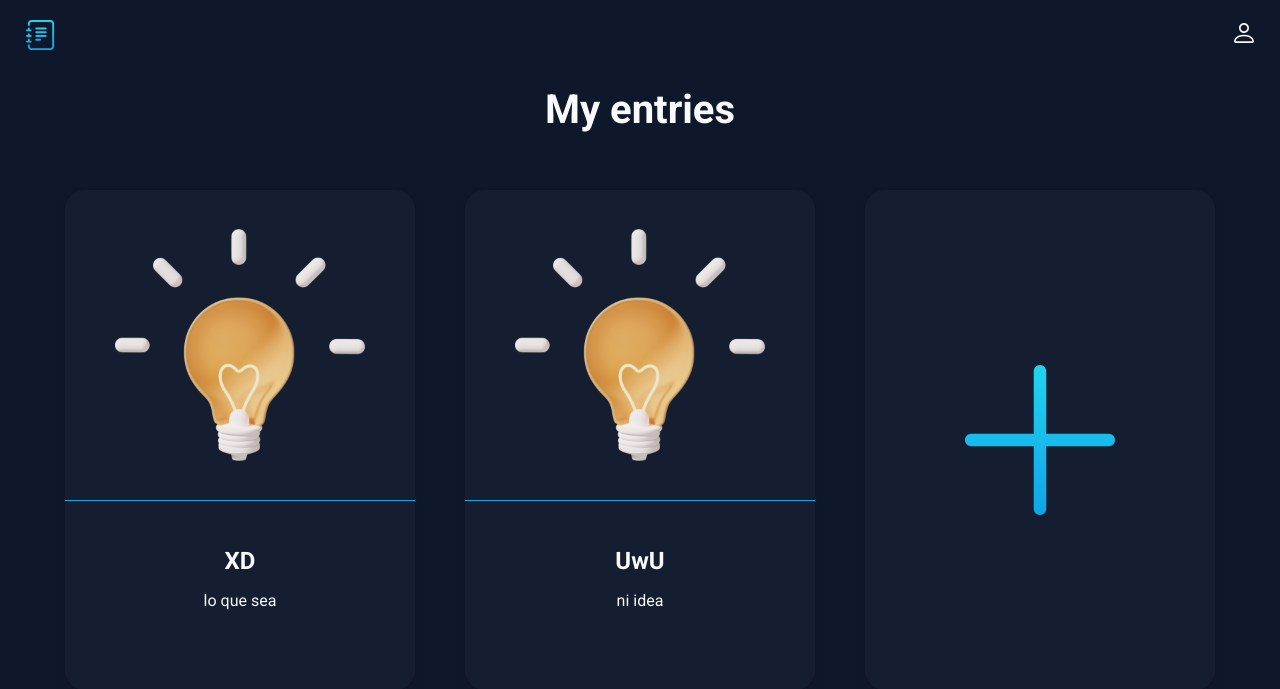
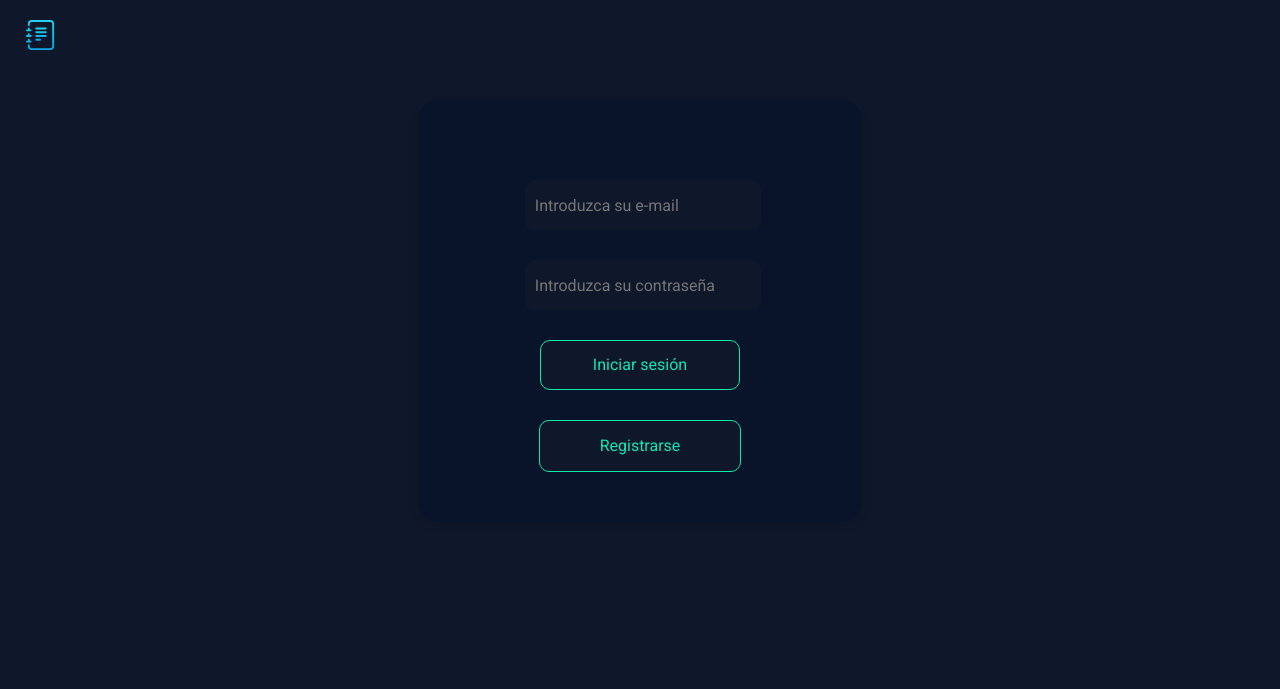
Before and after one commit to Banash1511/Diario, a Flask app: page / in a window 1280 px wide. Shown: the top 689 px of the page. Run offline with Flask 3, Linux system fonts and the light colour scheme.

Commit message:
Segundo Envio

```diff
--- a/main.py
+++ b/main.py
@@ -1,6 +1,6 @@
 # Importar
 from flask import Flask, render_template,request, redirect
-# Importando la biblioteca de bases de datos
+# Conectando a la biblioteca de bases de datos
 from flask_sqlalchemy import SQLAlchemy
 
 
@@ -8,18 +8,31 @@ app = Flask(__name__)
 # Conectando SQLite
 app.config['SQLALCHEMY_DATABASE_URI'] = 'sqlite:///diary.db'
 app.config['SQLALCHEMY_TRACK_MODIFICATIONS'] = False
-# Creación de una base de datos
-db = SQLAlchemy(app )
+# Creando una base de datos
+db = SQLAlchemy(app)
+# Creación de una tabla
 
-#Asignación #1. Crear una tabla de base de datos
-class Card (db.Model):
-    id = db.Column(db.Integer, primary_key = True)
-    title = db.Column(db.String(100), nullable = False)
-    subtitle = db.Column(db.String(300), nullable = False)
-    text = db.Column(db.Text, nullable = False)
+class Card(db.Model):
+    # Creación de columnas
+    # id
+    id = db.Column(db.Integer, primary_key=True)
+    # Título
+    title = db.Column(db.String(100), nullable=False)
+    # Descripción
+    subtitle = db.Column(db.String(300), nullable=False)
+    # Texto
+    text = db.Column(db.Text, nullable=False)
 
+    # Salida del objeto y del id
     def __repr__(self):
-        return f"<Card{self.id}>"
+        return f'<Card {self.id}>'
+
+
+#Asignación #2. Crear la tabla Usuario
+class User(db.Model):
+    id = db.Column(db.Integer, autoincrement=True, primary_key=True)
+    login = db.Column(db.String(100), nullable=False)
+    password = db.Column(db.String(30), nullable=False)
 
 
 
@@ -27,32 +40,68 @@ class Card (db.Model):
 
 
 
-# Ejecutar la página con contenido
-@app.route('/')
+
+# Ejecutar la página de contenidos
+@app.route('/', methods=['GET','POST'])
+def login():
+        error = ''
+        if request.method == 'POST':
+            form_login = request.form['email']
+            form_password = request.form['password']
+
+            #Asignación #4. Aplicar la autorización
+            user_db = User.query.all()
+            for user in user_db:
+                if form_login == user.login and form_password == user.password:
+                    return redirect("/index")
+
+            else:
+                error = "usuario o contraseña incorrecta"
+                return render_template("login.html", error = error)
+
+        else:
+            return render_template('login.html')
+
+
+
+@app.route('/reg', methods=['GET','POST'])
+def reg():
+    if request.method == 'POST':
+        login= request.form['email']
+        password = request.form['password']
+
+        #Asignación #3. Hacer que los datos del usuario se registren en la base de datos.
+        user = User(login = login, password = password)
+        db.session.add(user)
+        db.session.commit()
+
+
+        return redirect('/')
+
+    else:
+        return render_template('registration.html')
+
+
+# Ejecutar la página de contenidos
+@app.route('/index')
 def index():
-    # Visualización de los objetos de la DB
-    # Asignación #2. Mostrar los objetos de la DB en index.html
+    # Visualización de las entradas de la base de datos
     cards = Card.query.order_by(Card.id).all()
+    return render_template('index.html', cards=cards)
 
-    return render_template('index.html',
-                           #tarjetas = tarjetas
-                            cards = cards
-                           )
-
-# Ejecutar la página con la tarjeta
+# Ejecutar la página con la entrada
 @app.route('/card/<int:id>')
 def card(id):
-    # Asignación #2. Mostrar la tarjeta correcta por su id
     card = Card.query.get(id)
 
     return render_template('card.html', card=card)
 
-# Ejecutar la página y crear la tarjeta
+# Ejecutar la página de creación de entradas
 @app.route('/create')
 def create():
     return render_template('create_card.html')
 
-# El formulario de la tarjeta
+# El formulario de inscripción
 @app.route('/form_create', methods=['GET','POST'])
 def form_create():
     if request.method == 'POST':
@@ -60,18 +109,18 @@ def form_create():
         subtitle =  request.form['subtitle']
         text =  request.form['text']
 
-        # Asignación #2. Crear una forma de almacenar datos en la DB
-        cards = Card(title = title, subtitle = subtitle, text = text)
-        db.session.add(cards)
+        # Creación de un objeto que se enviará a la base de datos
+        card = Card(title=title, subtitle=subtitle, text=text)
+
+        db.session.add(card)
         db.session.commit()
+        return redirect('/index')
+    else:
+        return render_template('create_card.html')
 
 
 
 
-        return redirect('/')
-    else:
-        return render_template('create_card.html')
-
 
 if __name__ == "__main__":
     app.run(debug=True)
--- a/static/css/style.css
+++ b/static/css/style.css
@@ -4,12 +4,12 @@ body::-webkit-scrollbar {
   }
 
   body::-webkit-scrollbar-track {
-    background: #0F172A;        /* el color de la zona de la pista */
+    background: #0F172A;        /* el color de la zona de seguimiento */
   }
 
   body::-webkit-scrollbar-thumb {
-    background-color: rgba(30, 41, 59, 0.4);    /* el color del deslizador */
-    border-radius: 20px;       /* la redondez del deslizador */
+    background-color: rgba(30, 41, 59, 0.4);    /* el color de la barra de desplazamiento */
+    border-radius: 20px;       /* la redondez de la barra de desplazamiento */
     border: none;
   }
 
@@ -38,6 +38,7 @@ img {
 a {
     text-decoration: none;
     color: inherit;
+    transition: 0.2s;
 }
 
 ul {
@@ -96,7 +97,7 @@ ul {
 }
 
 .card__text {
-    border-top: 1px solid rgba(14, 165, 233, 1);
+    border-top: 1px solid rgb(14, 233, 149);
     width: inherit;
     display: flex;
     padding: 50px 0 20px;
@@ -130,7 +131,7 @@ ul {
 
 .card--creat:hover,
 .card:hover {
-    box-shadow: 0px 4px 10px rgba(14, 165, 233, 1);
+    box-shadow: 0px 4px 10px rgb(14, 233, 204);
 }
 
 .creat-form {
@@ -192,10 +193,10 @@ ul {
 }
 
 .form__button {
-    border: 1px solid rgba(14, 165, 233, 1);
+    border: 1px solid rgb(14, 233, 167);
     background: #0F172A;
     border-radius: 10px;
-    color: rgba(14, 165, 233, 1);
+    color: rgb(14, 233, 178);
     padding: 10px;
     font: inherit;
     width: 200px;
@@ -206,7 +207,7 @@ ul {
 
 .form__button:hover {
     color: #F8FAFC;
-    background:  rgba(14, 165, 233, 1);
+    background:  rgb(14, 233, 197);
 }
 
 .main {
@@ -237,10 +238,10 @@ ul {
 
 .main__link {
     display: block;
-    border: 1px solid rgba(14, 165, 233, 1);
+    border: 1px solid rgb(14, 233, 167);
     background: #0F172A;
     border-radius: 10px;
-    color: rgba(14, 165, 233, 1);
+    color: rgb(14, 233, 197);
     padding: 15px 10px;
     font: inherit;
     width: 200px;
@@ -251,5 +252,47 @@ ul {
 
 .main__link:hover {
     color: #F8FAFC;
-    background:  rgba(14, 165, 233, 1);
+    background:  rgb(14, 233, 178);
 }
+
+
+.main-login {
+    display: flex;
+    justify-content: center;
+    align-items: center;
+}
+
+.login {
+    width: 30%;
+    padding: 50px 30px;
+    display: flex;
+    gap: 30px;
+    flex-direction: column;
+    align-items: center;
+    background: rgba(1, 17, 43, 0.4);
+    border-radius: 20px;
+    box-shadow: 0px 4px 10px rgba(0, 0, 0, 0.1);
+}
+
+
+.login label {
+    width: 60%;
+}
+
+
+.reg__link {
+    height: fit-content;
+    text-align: center;
+    padding: 15px 0px;
+}
+
+.error {
+    font-size: 30px;
+    color: #aa1010;
+    font-style: italic;
+    font-family: "monospace"
+}
+
+.login__link:hover {
+    color: rgba(14, 165, 233, 1);
+}
--- a/templates/index.html
+++ b/templates/index.html
@@ -8,21 +8,20 @@
   >
   <meta http-equiv="X-UA-Compatible" content="ie=edge">
   <link rel="stylesheet" href="../static/css/style.css">
-  <title>The programmer's library</title>
+  <title>El diario del programador</title>
 </head>
 <body>
   <header class="header">
     <img src="../static/img/logo.svg" alt="logo" width="30" height="30">
     <ul class="main-list">
         <li class="list__item">
-          <a href="">
             <img src="../static/img/login.svg" alt="login" width="20" height="20">
-          </a>
+        </li>
     </ul>
   </header>
   <main>
     {% block content %}
-    <h1 class="main__title">My entries</h1>
+    <h1 class="main__title">Mis entradas</h1>
     <ul class="cards-list">
       {% for el in cards%}
       <li class="card">
--- /dev/null
+++ b/templates/login.html
@@ -0,0 +1,39 @@
+<!DOCTYPE html>
+<html lang="en">
+<head>
+    <meta charset="UTF-8">
+    <meta http-equiv="X-UA-Compatible" content="IE=edge">
+    <meta name="viewport" content="width=device-width, initial-scale=1.0">
+    <title>El diario del programador</title>
+    <link rel="stylesheet" href="../static/css/style.css">
+</head>
+<body>
+    <header class="header">
+        <img src="../static/img/logo.svg" alt="logo" width="30" height="30">
+        <ul class="main-list">
+
+        </ul>
+      </header>
+      <main class="main-login">
+        {% block content %}
+        <form action="{{ url_for('login') }}" method="POST" class="login">
+            <p class="error">{{error}}</p>
+
+            <!-- Asignación #2 Crear campos de acceso -->
+            <label for="email">
+              <input class="form__input" type="email" name="email" id="email" placeholder="Introduzca su e-mail" required>
+         </label>
+            <label for="password">
+              <input class="form__input" type="password" name="password" id="password" placeholder="Introduzca su contraseña" required>
+         </label>
+
+
+
+            <!--  -->
+                <button class="form__button">Iniciar sesión</button>
+                <a href="/reg" class="form__button reg__link">Registrarse</a>
+        </form>
+        {% endblock %}
+      </main>
+</body>
+</html>
```
Also changed, not shown: templates/registration.html (added, +31 -0 lines), instance/diary.db.
